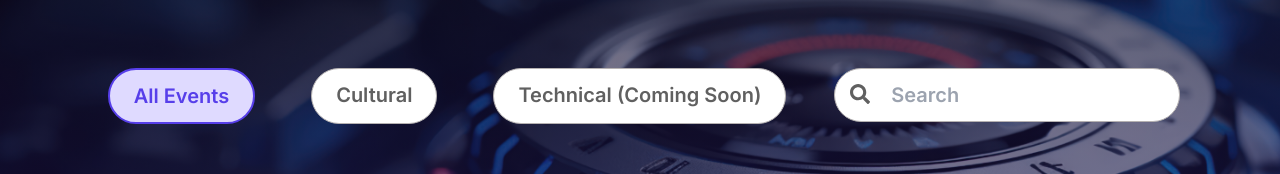
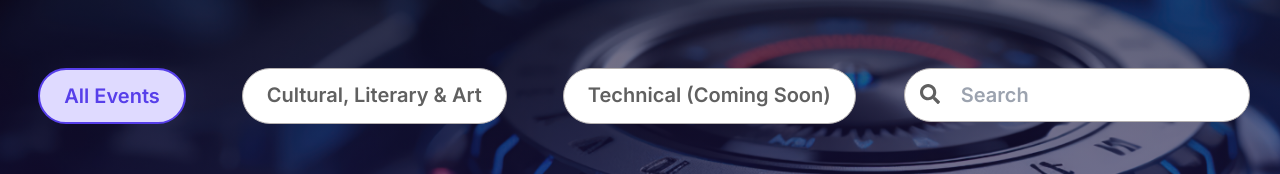
Before and after one commit to roverio/KiitFest24, a Next.js app: page /events in a window 1280 px wide. Shown: the part 172-346 px from the top of the page. Built offline with nearby package versions, Linux system fonts and the light colour scheme; no server answers; the database is empty.

Commit message:
Update EventsData.jsx

```diff
--- a/src/components/event/EventsData.jsx
+++ b/src/components/event/EventsData.jsx
@@ -32,7 +32,7 @@ const EventsData = ({ events }) => {
             } cursor-pointer rounded-[72px]  px-3 lg:px-6 py-2 mx-4 lg:py-3 `}
             scroll={false}
           >
-            Cultural
+            Cultural, Literary & Art
           </Link>
           <Link
             href="?type=TECHNICAL"
```
